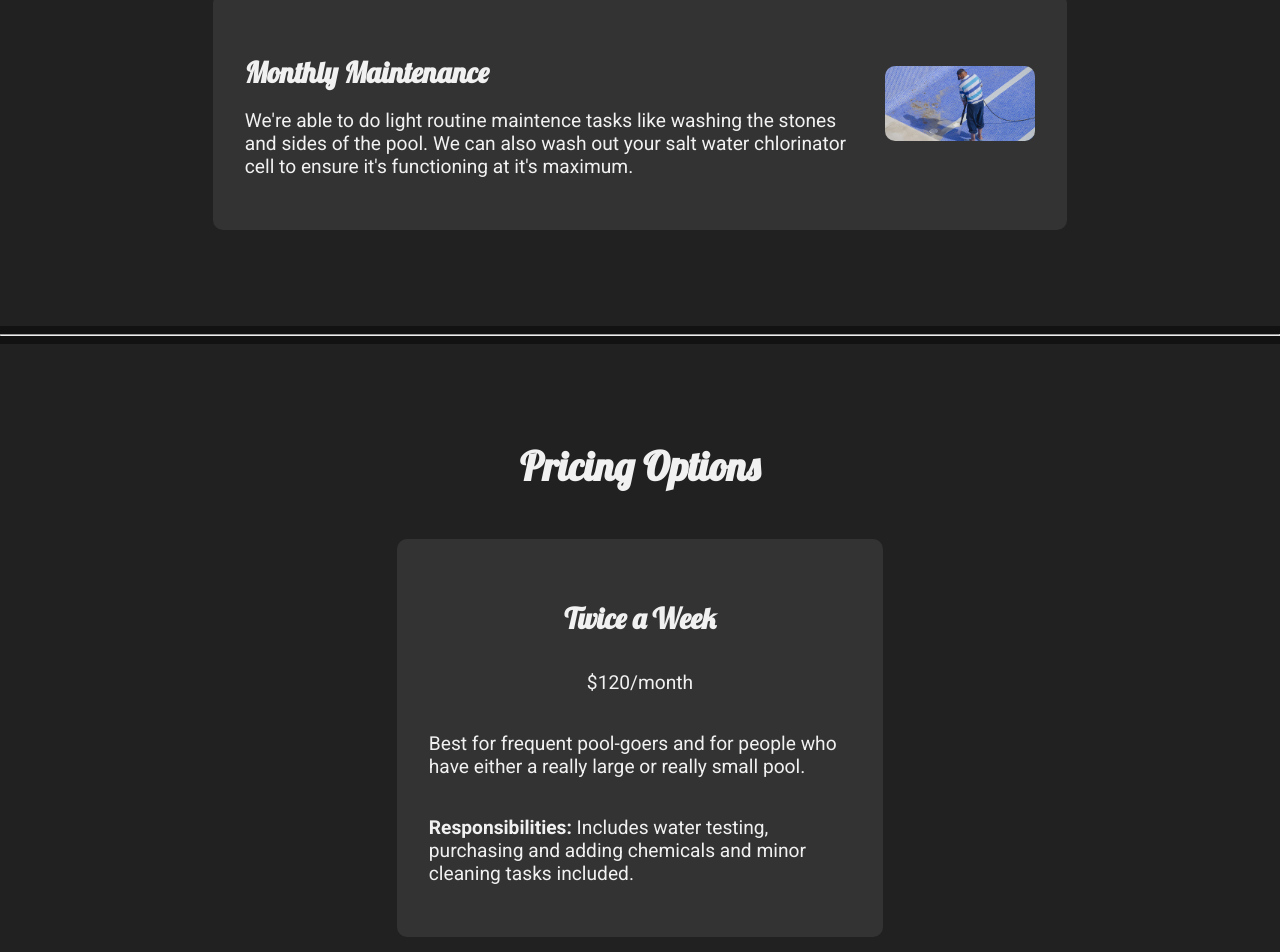
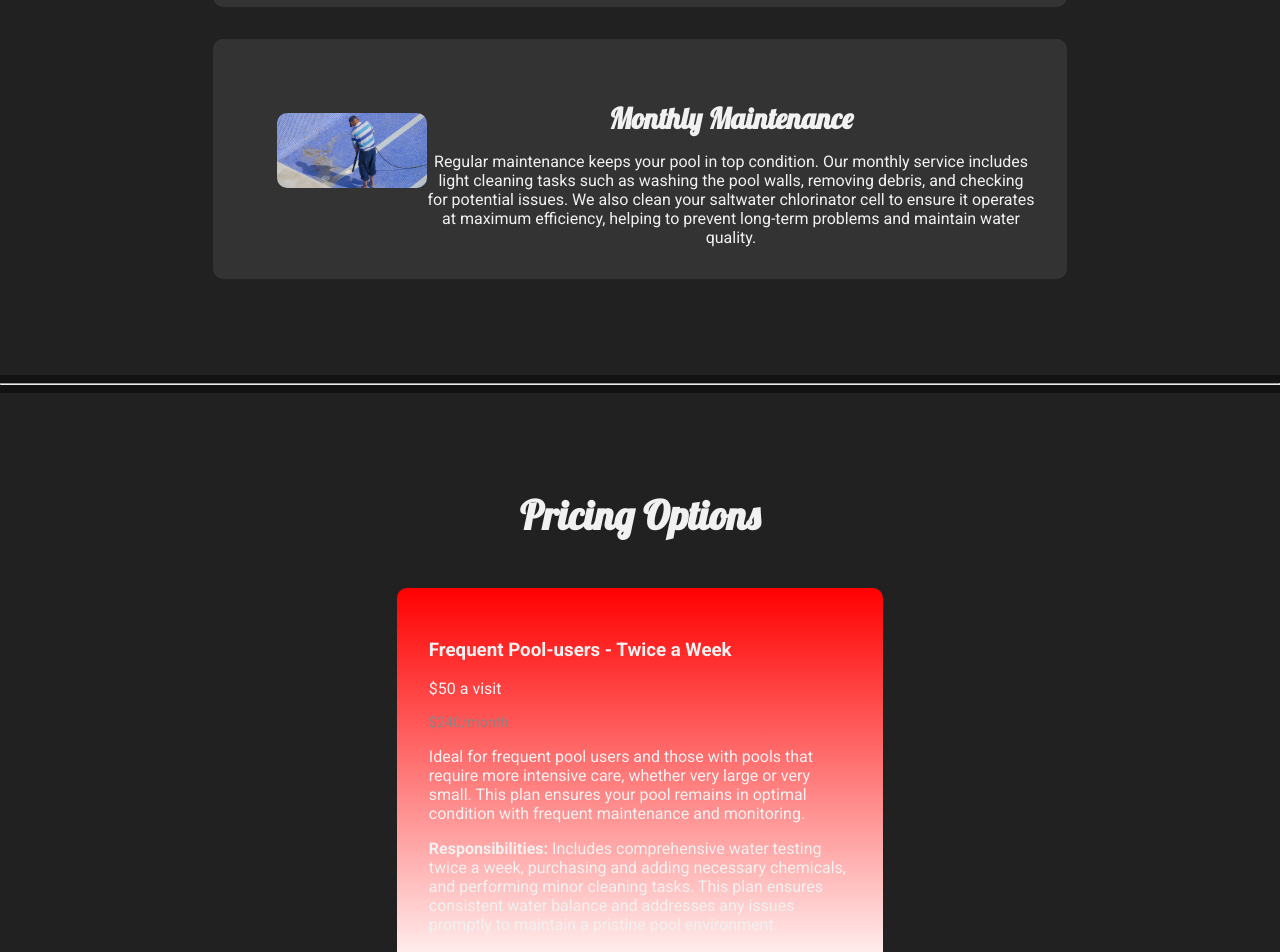
Before and after one commit to LimesKey/PoolMilton, a SvelteKit app: page / in a window 1280 px wide. Shown: the part 1400-2352 px from the top of the page. Built offline with nearby package versions, Linux system fonts and the light colour scheme; no server answers.

Commit message:
add cool background and update text

```diff
--- a/src/app.html
+++ b/src/app.html
@@ -9,7 +9,6 @@
 
 	<body data-sveltekit-preload-data="hover">
 		<div style="display: contents">%sveltekit.body%</div>
-
 		<script>
 			const time = document.getElementById('time');
 			window.__TAURI__.invoke('display_time', { }).then(data => {
@@ -17,8 +16,6 @@
 			}).catch(error => {
 			time.innerText = error;
 			});
-
 		</script>
-
 	</body>
 </html>
--- a/src/routes/+page.svelte
+++ b/src/routes/+page.svelte
@@ -1,21 +1,51 @@
 <script lang="ts">
     import { onMount } from 'svelte';
-
     import taylor_test_kit from '$lib/images/taylor-test-kit.png';
     import cartridge_filter from '$lib/images/cartridge-filter.png';
     import pool_washing from '$lib/images/pool-pressure-washing.jpg';
 
     let services = [
-        { title: "Water Analysis", description: "Comprehensive chemical analysis of your pool water to ensure safety and clarity.", image:taylor_test_kit },
-        { title: "Filter Cleaning", description: "Cleans skimmer basket and pump filter every visit, will wash cartridge filters if required.", image: cartridge_filter},
-        { title: "Monthly Maintenance", description: "We're able to do light routine maintence tasks like washing the stones and sides of the pool.\n \t We can also wash out your salt water chlorinator cell to ensure it's functioning at it's maximum.", image:pool_washing},
-    ];
-    let pricing = [
-        { plan: "Twice a Week", price: "$120/month", description: "Best for frequent pool-goers and for people who have either a really large or really small pool.", responsibilities: "Includes water testing, purchasing and adding chemicals and minor cleaning tasks included." },
-        { plan: "Once a Week", price: "$70/month", description: "Regular weekly testing to maintain the balance and cleanliness of your pool.", responsibilities: "Includes weekly chemical testing and balancing. One-time contaminant check per week." },
-        { plan: "Once a Month", price: "$30/month", description: "Basic monthly testing for low-maintenance pools.", responsibilities: "Monthly chemical testing and balancing. No cleaning tasks included." }
+        {
+            title: "Water Analysis & Chemical Additions",
+            description: "Our comprehensive water analysis service ensures the safety and clarity of your pool. We test critical water metrics including pH, CYA (cyanuric acid), FC (free chlorine), and salt levels, adjusting the tests as needed to cover any specific concerns. \n\nAfter identifying any water quality issues, we add the necessary chemicals to restore balance and maintain optimal conditions for your pool.",
+            image: taylor_test_kit
+        },
+        {
+            title: "Filter Cleaning",
+            description: "Maintaining clean filters is essential for a healthy pool. Our service includes thorough cleaning of the skimmer and pump baskets, and we also wash cartridge filters when necessary. This process ensures efficient filtration and extends the life of your pool equipment.",
+            image: cartridge_filter
+        },
+        {
+            title: "Monthly Maintenance",
+            description: "Regular maintenance keeps your pool in top condition. Our monthly service includes light cleaning tasks such as washing the pool walls, removing debris, and checking for potential issues. We also clean your saltwater chlorinator cell to ensure it operates at maximum efficiency, helping to prevent long-term problems and maintain water quality.",
+            image: pool_washing
+        }
     ];
 
+    let pricing = [
+        {
+            plan: "Frequent Pool-users - Twice a Week",
+            price: "$50 a visit",
+            alt_price: "$240/month",
+            description: "Ideal for frequent pool users and those with pools that require more intensive care, whether very large or very small. This plan ensures your pool remains in optimal condition with frequent maintenance and monitoring.",
+            responsibilities: "Includes comprehensive water testing twice a week, purchasing and adding necessary chemicals, and performing minor cleaning tasks. This plan ensures consistent water balance and addresses any issues promptly to maintain a pristine pool environment.",
+            color: "red"
+        },
+        {
+            plan: "Once a Week",
+            price: "$70/month",
+            description: "Perfect for regular maintenance, this plan keeps your pool balanced and clean with weekly check-ups. It's a convenient option for maintaining pool health and preventing any major issues.",
+            responsibilities: "Includes weekly chemical testing and balancing, ensuring your pool's water quality is always optimal. Additionally, this plan covers a one-time contaminant check per week to identify and address any potential problems early on.",
+            color: "blue"
+        },
+        {
+            plan: "Once a Month",
+            price: "$30/month",
+            description: "Suitable for low-maintenance pools or for those who prefer minimal intervention, this basic plan provides essential care to keep your pool's water in check with monthly assessments.",
+            responsibilities: "Includes monthly chemical testing and balancing to maintain water quality. This plan does not cover any cleaning tasks, focusing solely on ensuring that the chemical levels are appropriate and safe.",
+            color: "green"
+        }
+    ];
 
     let git_commit: string;
     onMount(async () => {
@@ -23,17 +53,6 @@
         const data = await res.json();
         git_commit = data[0].commit.message;
     });
-
-    // let time: string;
-    // onMount(async () => {
-    //     try {
-    //         time = await invoke('display_time');
-    //         console.log(time);
-    //     } catch (error) {
-    //         console.error('Error occurred:', error);
-    //     }
-    // });
-
 </script>
 
 <style>
@@ -122,10 +141,6 @@
         font-family: 'Lobster', cursive;
         font-size: 1.8rem;
     }
-    .item p {
-        font-family: 'Roboto', sans-serif;
-        font-size: 1.2rem;
-    }
     .pricing-container {
         display: flex;
         flex-direction: column;
@@ -135,26 +150,45 @@
         margin-right: auto;
     }
 
+    .pricing-item-background {
+        padding: 2rem;
+        border-radius: 10px;
+        margin-bottom: 1rem;
+    }
+    .pricing-item {
+        background: #333;
+        border-radius: 10px;
+        margin-bottom: 2rem;
+        transition: transform 0.3s;
+        display: flex;
+        flex-direction: column;
+        align-items: center;
+    }
+    .alt_pricing {
+        font-size: 0.9em;
+        color: rgb(146, 128, 128);
+    }
     .service-item img {
         border-radius: 10px;
         margin-left: 2rem;
         margin-bottom: 1rem;
-        max-width: 150px; /* Limit the width */
-        max-height: 150px; /* Limit the height */
+        max-width: 150px;
+        max-height: 150px;
         object-fit: cover;
     }
     .service-item {
         display: flex;
-        flex-direction: row-reverse;
+        flex-direction: row;
         align-items: center;
+        justify-content: center;
         max-width: 65%;
         margin-left: auto;
         margin-right: auto;
+        text-align: center;
     }
     .service-item-content {
         flex: 1;
     }
-
     .misc {
         font-style: italic;
         font-size: small;
@@ -174,9 +208,9 @@
 <section id="home" class="title">
     <h1>Milton Pool Water Testing</h1>
     <p>Ensuring your pool water is safe, clean, and crystal clear.</p>
-
     <a href="https://google.com">
         <input type="button" value="Sign Up" class="button"/>
+    </a>
 </section>
 
 <section id="services" class="section dark-section">
@@ -186,7 +220,7 @@
             <img src={service.image} alt={service.title} />
             <div class="service-item-content">
                 <h3>{service.title}</h3>
-                <p>{service.description}</p>
+                <span style="white-space: pre-line">{service.description}</span>
             </div>
         </div>
     {/each}
@@ -198,11 +232,16 @@
     <h2>Pricing Options</h2>
     <div class="pricing-container">
         {#each pricing as plan}
-            <div class="item">
+            <div class="pricing-item">
+                <div class="pricing-item-background" style="background-image: linear-gradient({plan.color}, white);">
                     <h3>{plan.plan}</h3>
                     <p>{plan.price}</p>
+                    <div class="alt_pricing">
+                        {plan.alt_price}
+                    </div>
                     <p>{plan.description}</p>
                     <p><strong>Responsibilities:</strong> {plan.responsibilities}</p>
+                </div>
             </div>
         {/each}
     </div>
@@ -214,7 +253,9 @@
     <p>Phone: (647)-803-8955</p>
     <br>
     <div class="misc">
+        <!--
             <div id="time">TimeUndefined</div>
+        -->
         <p>Commit: {git_commit}</p>
     </div>
 </section>
```
Lines whose indentation alone changed are shown as unchanged.
